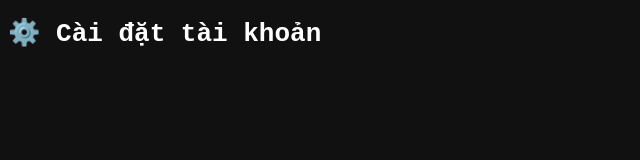
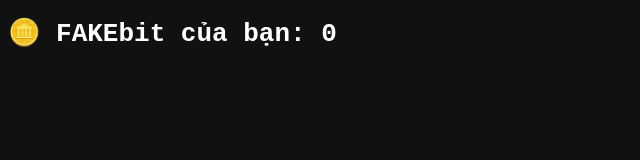
Before and after one commit to sontung-pixel/spintrix, a plain HTML site: page urfb.html in a window 1280 px wide. Shown: the whole page, without its empty margins (0-640 px from the left). Drawn offline with Linux system fonts and the light colour scheme.

Commit message:
Update urfb.html

```diff
--- a/urfb.html
+++ b/urfb.html
@@ -1,7 +1,7 @@
 <!DOCTYPE html>
 <html>
-<head><title>Settings</title></head>
+<head><title>FAKEbit</title></head>
 <body style="background:#111;color:#fff;font-family:monospace;">
-  <h1>⚙️ Cài đặt tài khoản</h1>
+  <h1>🪙 FAKEbit của bạn: 0</h1>
 </body>
 </html>
```
